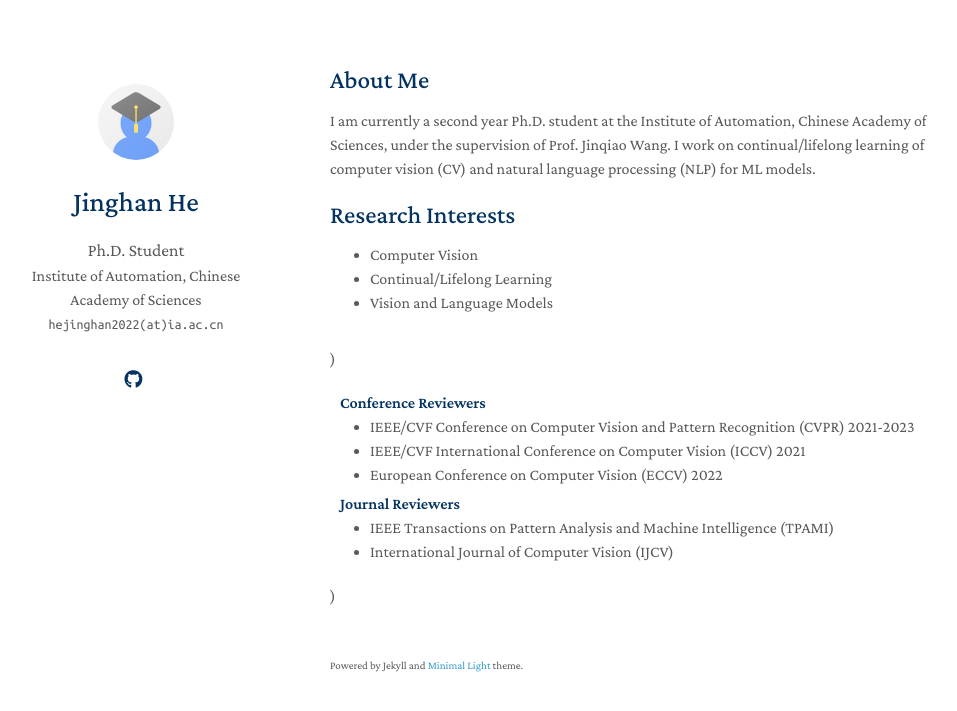
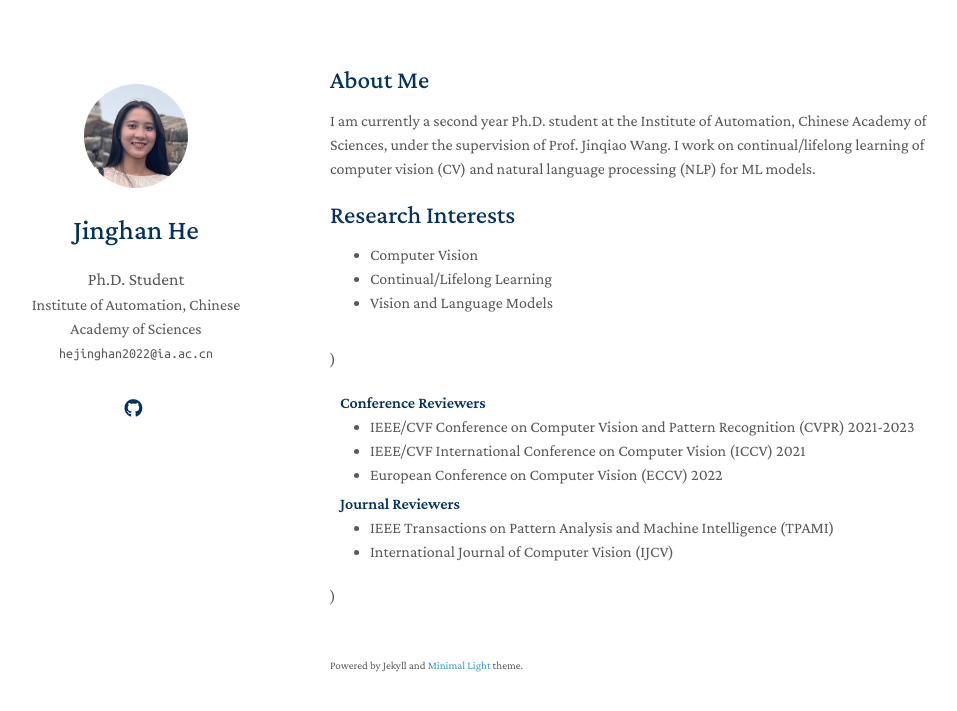
Before and after one commit to jinghan-he/jinghan-he.github.io, a Jekyll site: the page built from index.md, in a window 1280 px wide. Shown: the top 711 px of the page, without its empty margins (140-1097 px from the left). Built offline with Jekyll 4.4.1, drawn with Linux system fonts in a browser that asks for light colours; nearby versions of some CDN libraries; a style sheet for code colours, icons or effects is not loaded; our own code applies the rules of GitHub Pages for plain Markdown files.

Commit message:
modify personal information

```diff
--- a/_config.yml
+++ b/_config.yml
@@ -2,7 +2,7 @@
 title: Jinghan He
 position: Ph.D. Student
 affiliation: Institute of Automation, Chinese Academy of Sciences
-email: hejinghan2022(at)ia.ac.cn
+email: hejinghan2022@ia.ac.cn
 
 # Search Engine Optimization (SEO)
 # The following information is used to improve the website traffic from search engines, e.g., Google.
```
Also changed, not shown: assets/img/avatar.png.
